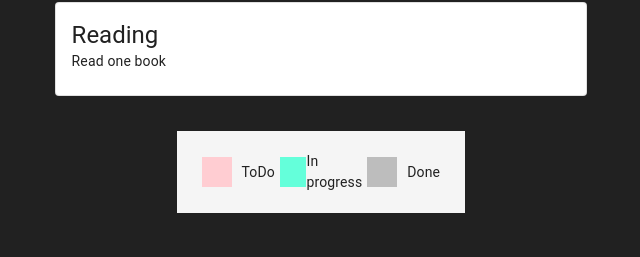
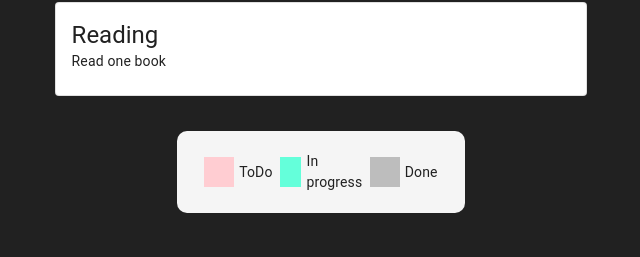
Before and after one commit to PolinaRaguilo/TodoList, a React (Create React App) app: page / in a window 1280 px wide. Shown: the part 93-350 px from the top of the page, without its empty margins (319-959 px from the left). Built offline with nearby package versions, Linux system fonts and the light colour scheme.

Commit message:
Changed some styles

```diff
--- a/src/components/legend/Legend.js
+++ b/src/components/legend/Legend.js
@@ -6,10 +6,12 @@ const useStyles = makeStyles({
     backgroundColor: colors.grey[100],
     marginBottom: 35,
     padding: 20,
+    borderRadius: 10,
   },
   title: {
     fontSize: 14,
     color: colors.grey[900],
+    marginLeft: 5,
   },
   box__color: {
     padding: 0,
@@ -21,7 +23,7 @@ const useStyles = makeStyles({
     padding: 0,
     display: 'flex',
     alignItems: 'center',
-    justifyContent: 'space-around',
+    justifyContent: 'center',
   },
   todo: {
     backgroundColor: '#ffcdd2',
```
